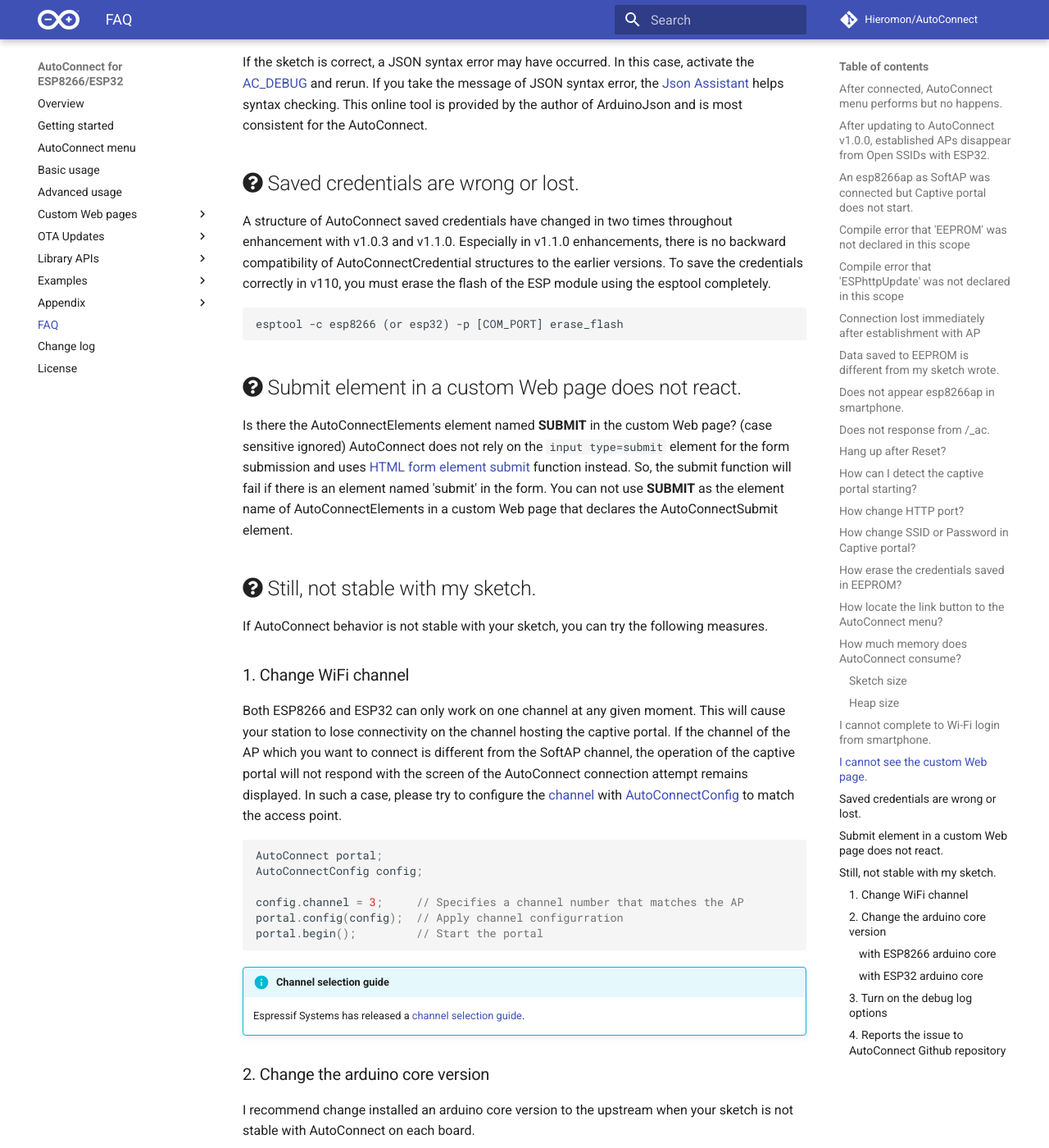
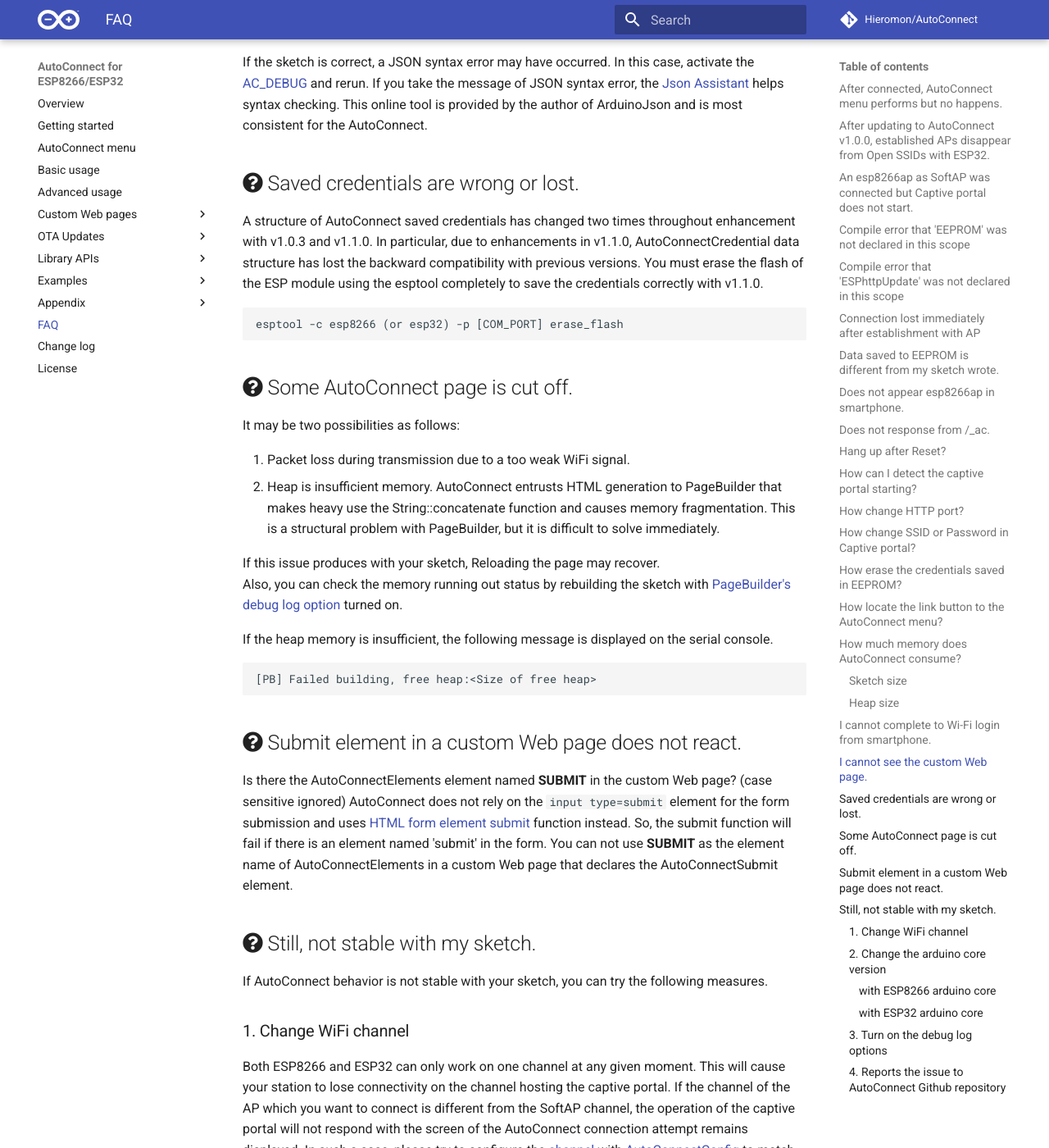
Before and after one commit to Hieromon/AutoConnect, an MkDocs documentation site: the page built from mkdocs/faq.md, in a window 1280 px wide and 1400 px high, scrolled down 6434 px. Shown: the whole window at 82% size. Built offline with MkDocs 1.6.1 and Material for MkDocs 9.7.7, drawn with Linux system fonts in a browser that asks for light colours; nearby versions of some CDN libraries; comment, search, counter and statistics services are not loaded.

Commit message:
Fixes typo

````diff
--- a/mkdocs/faq.md
+++ b/mkdocs/faq.md
@@ -182,9 +182,25 @@
 
 ## <i class="fa fa-question-circle"></i> Saved credentials are wrong or lost.
 
-A structure of AutoConnect saved credentials have changed in two times throughout enhancement with v1.0.3 and v1.1.0. Especially in v1.1.0 enhancements, there is no backward compatibility of AutoConnectCredential structures to the earlier versions. To save the credentials correctly in v110, you must erase the flash of the ESP module using the esptool completely.
+A structure of AutoConnect saved credentials has changed two times throughout enhancement with v1.0.3 and v1.1.0. In particular, due to enhancements in v1.1.0, AutoConnectCredential data structure has lost the backward compatibility with previous versions. You must erase the flash of the ESP module using the esptool completely to save the credentials correctly with v1.1.0.
 ```
 esptool -c esp8266 (or esp32) -p [COM_PORT] erase_flash
+```
+
+## <i class="fa fa-question-circle"></i> Some AutoConnect page is cut off.
+
+It may be two possibilities as follows:
+
+1. Packet loss during transmission due to a too weak WiFi signal.
+2. Heap is insufficient memory. AutoConnect entrusts HTML generation to PageBuilder that makes heavy use the String::concatenate function and causes memory fragmentation. This is a structural problem with PageBuilder, but it is difficult to solve immediately.
+
+If this issue produces with your sketch, Reloading the page may recover.
+Also, you can check the memory running out status by rebuilding the sketch with [PageBuilder's debug log option](faq.html#fn:2) turned on.
+
+If the heap memory is insufficient, the following message is displayed on the serial console.
+
+```
+[PB] Failed building, free heap:<Size of free heap>
 ```
 
 ## <i class="fa fa-question-circle"></i> Submit element in a custom Web page does not react.
````
Also changed, not shown: mkdocs/advancedusage.md (+1 -1 lines), mkdocs/menu.md (+18 -18 lines).
